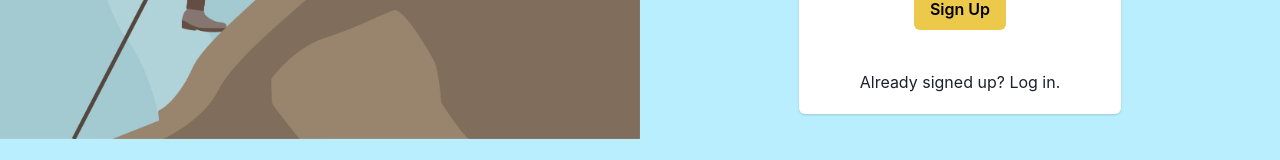
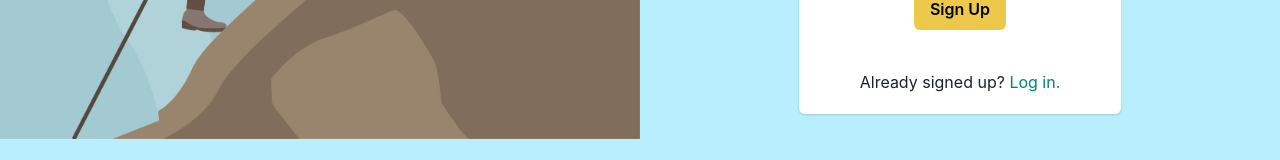
Before and after one commit to dyazdani/trac, a React (Vite) app: page / in a window 1280 px wide. Shown: the part 572-732 px from the top of the page. Built offline with nearby package versions, Linux system fonts and the light colour scheme.

Commit message:
Added click handler to Link in RegisterForm to toggle between login and register pages

```diff
--- a/src/client/components/LandingPage.tsx
+++ b/src/client/components/LandingPage.tsx
@@ -1,3 +1,4 @@
+import { useState } from 'react'
 import {
     Image,
     Flex,
@@ -8,6 +9,11 @@ import RegisterForm from "./RegisterForm.js";
 import mountainClimber from "../../../public/images/mountain-climber.jpg";
 
 const LandingPage = () => {
+    const [isLoginShowing, setIsLoginShowing] = useState(false)
+
+    const handleLinkClick = () => {
+        setIsLoginShowing(!isLoginShowing)
+    }
 
     return (
         <Flex
@@ -26,7 +32,17 @@ const LandingPage = () => {
             />
 
             <Spacer/>
-            <RegisterForm />
+            <RegisterForm
+                handleLinkClick={handleLinkClick}
+            />
+            {/* The following commented out code will replace the line above once a LoginForm is created. */}
+            {/* {isLoginShowing ?
+            <LoginForm
+                handleLinkClick={handleLinkClick}
+            /> :
+            <RegisterForm
+                handleLinkClick={handleLinkClick}
+            />} */}
             <Spacer />
         </Flex>
 
--- a/src/client/components/RegisterForm.tsx
+++ b/src/client/components/RegisterForm.tsx
@@ -16,7 +16,11 @@ import {
 } from "@chakra-ui/react";
 import { useRegisterMutation } from "../features/api.js";
 
-const RegisterForm = () => {
+export interface RegisterFormProps {
+    handleLinkClick: () => void
+}
+
+const RegisterForm: React.FC<RegisterFormProps> = ({handleLinkClick}) => {
     const [register, { isLoading, isError, data}] = useRegisterMutation();
 
     const [email, setEmail] = useState("");
@@ -86,11 +90,12 @@ const RegisterForm = () => {
                             <Text>Sign Up</Text>
                         </Button>
                     </VStack>
-
                 </Box>
             </CardBody>
             <CardFooter>
-                <Text>Already signed up? <Link>Log in.</Link></Text>
+                <Text>
+                    Already signed up? <Link onClick={handleLinkClick} color="teal">Log in.</Link>
+                </Text>
             </CardFooter>
         </Card>
     )
```
